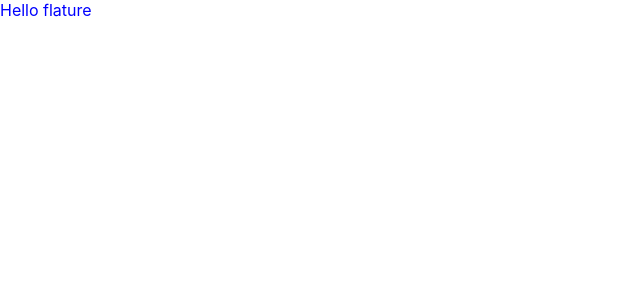
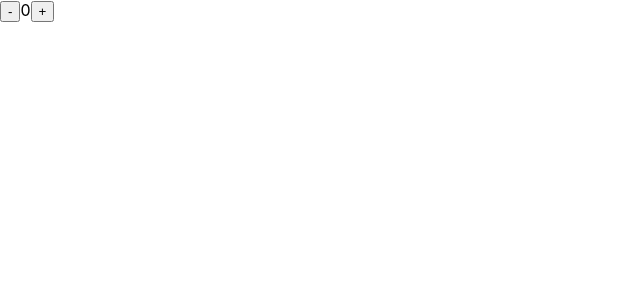
Before and after one commit to Around-Hub-Studio/around-hub-react-typescript, a React (Create React App) app: page / in a window 1280 px wide. Shown: the top 300 px of the page, without its empty margins (0-640 px from the left). Built offline with nearby package versions, Linux system fonts and the light colour scheme.

Commit message:
[YouTube] State

```diff
--- a/src/App.tsx
+++ b/src/App.tsx
@@ -1,7 +1,7 @@
-import Hello from './Hello';
+import { PropsAndState } from './example/PropsAndState';
 
 function App() {
-  return <Hello></Hello>;
+  return <PropsAndState></PropsAndState>;
 }
 
 export default App;
--- /dev/null
+++ b/src/components/Button/index.tsx
@@ -0,0 +1,12 @@
+import styled from '@emotion/styled';
+
+const Container = styled.button``;
+
+interface Props {
+  label: string;
+  onClick: () => void;
+}
+
+export const Button = (props: Props) => {
+  return <Container onClick={props.onClick}>{props.label}</Container>;
+};
--- /dev/null
+++ b/src/components/Label/index.tsx
@@ -0,0 +1,11 @@
+import styled from '@emotion/styled';
+
+const Container = styled.label``;
+
+interface Props {
+  data: number;
+}
+
+export const Label = (props: Props) => {
+  return <Container>{props.data}</Container>;
+};
--- /dev/null
+++ b/src/example/PropsAndState.tsx
@@ -0,0 +1,22 @@
+import React, { useState } from 'react';
+import { Button } from '../components/Button';
+import { Label } from '../components/Label';
+
+export const PropsAndState = () => {
+  const [count, setCount] = useState(0);
+
+  const sub = () => {
+    setCount(count - 1);
+  };
+  const add = () => {
+    setCount(count + 1);
+  };
+
+  return (
+    <>
+      <Button onClick={sub} label={'-'} />
+      <Label data={count} />
+      <Button onClick={add} label={'+'} />
+    </>
+  );
+};
```
Also changed, not shown: src/example/StateComponent1.tsx (added, +15 -0 lines), src/example/StateComponent2.tsx (added, +20 -0 lines), src/example/Hello.tsx (renamed from src/Hello.tsx), src/example/Hello2.tsx (renamed from src/Hello2.tsx).
